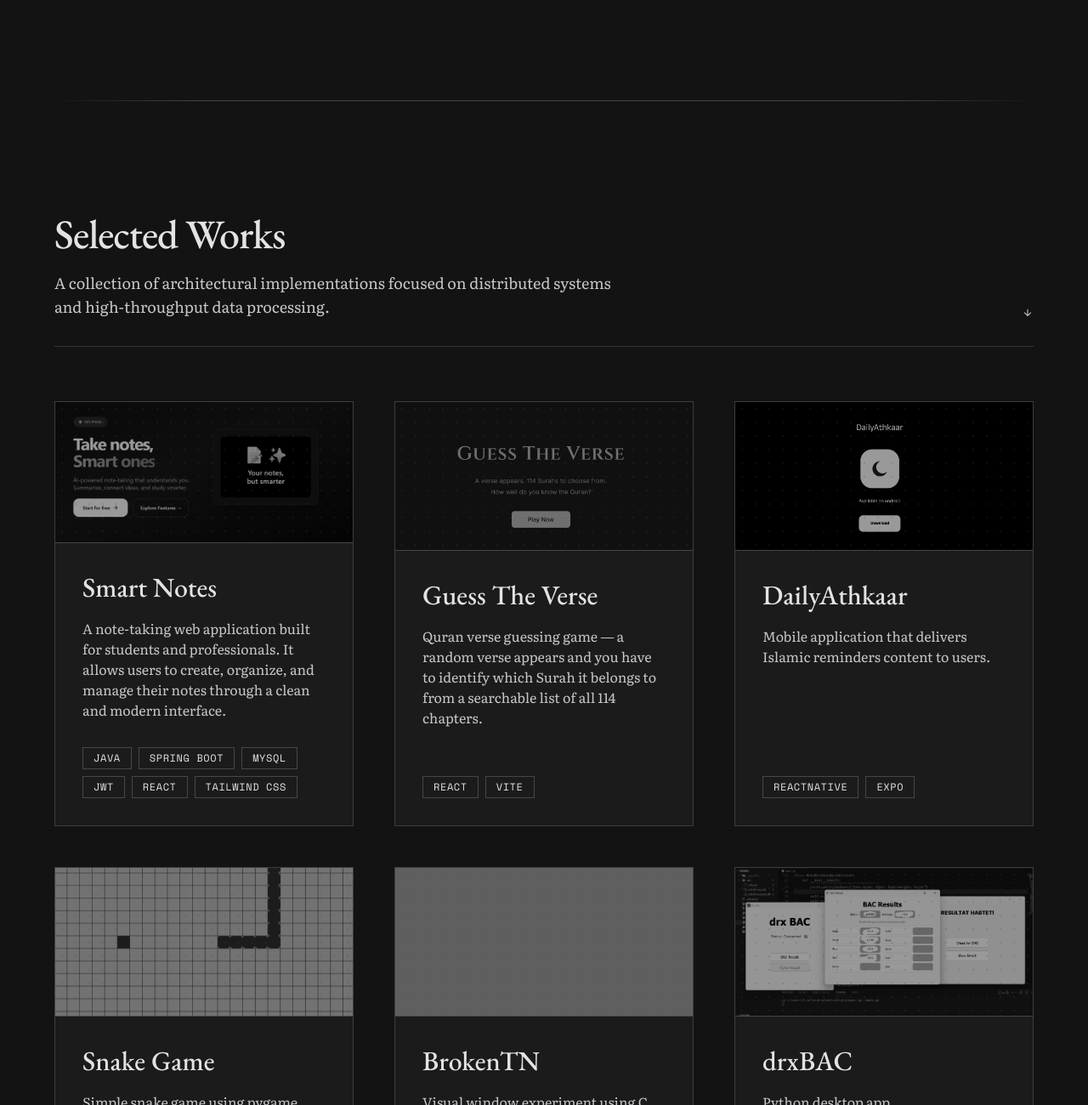
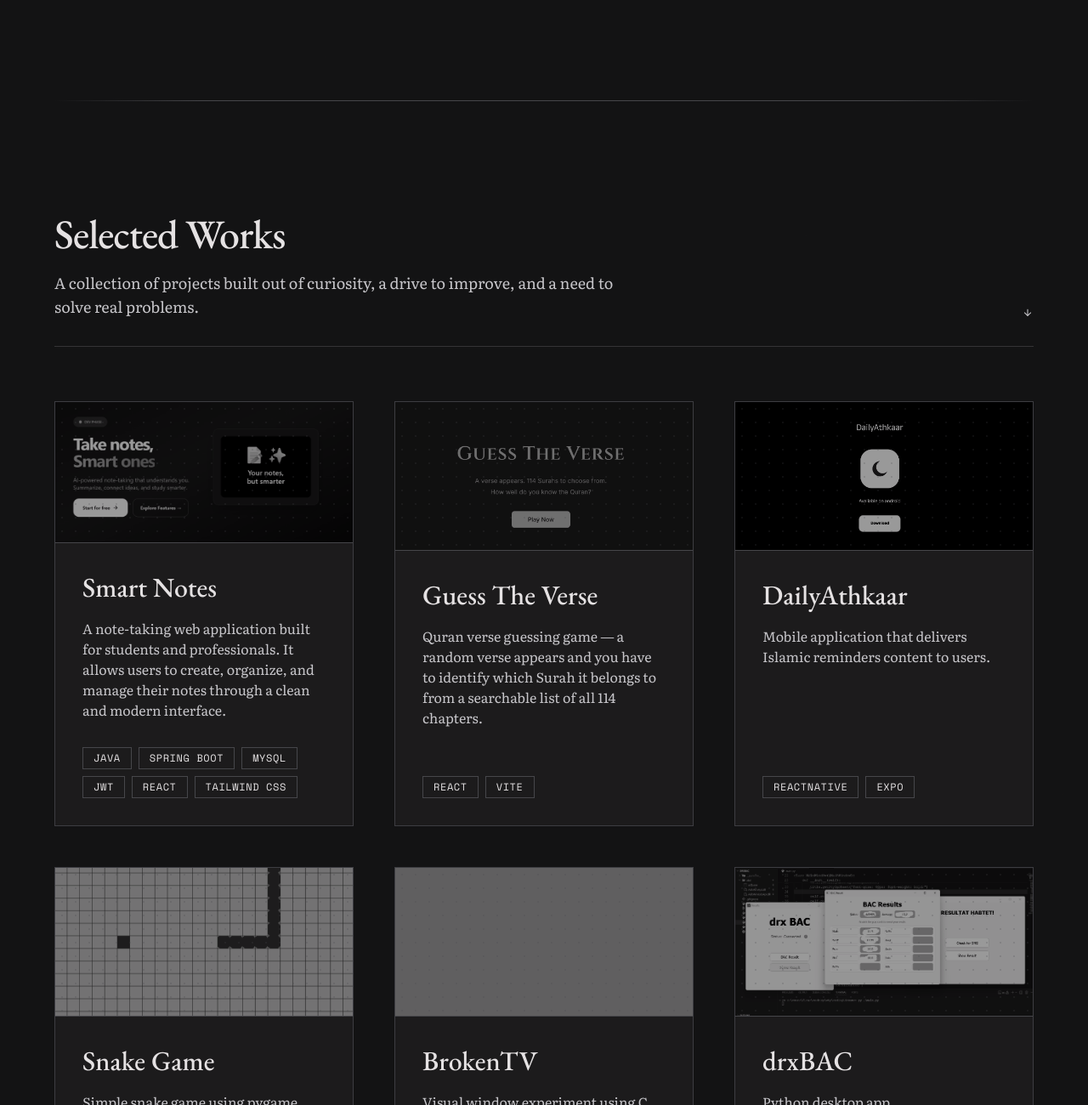
Before and after one commit to saskiiTN/TilliFiras, a plain HTML site: page index.html in a window 1280 px wide. Shown: the part 1500-2800 px from the top of the page at 85% size. Drawn offline with nearby package versions, Linux system fonts and the light colour scheme; grey boxes are pictures that could not be loaded.

Commit message:
Changes some content

```diff
--- a/index.html
+++ b/index.html
@@ -43,7 +43,7 @@
                     <span class="hero__title-accent">Tlili Firas.</span>
                 </h1>
                 <p class="hero__lead">
-                    I forge distributed systems and backend architectures that endure. Drawing inspiration from ancient codices and brutalist structures, my code is written to be resilient, readable, and absolute.
+                    I'm passionate about programming and computer science, with a strong interest in low-level systems and how things work under the hood. I enjoy building efficient solutions to real problems — software that's not just functional, but well-crafted.
                 </p>
                 <div class="hero__cta-wrap">
                     <a class="btn-primary" href="#works">Examine the Archives</a>
@@ -94,7 +94,7 @@
             <div class="works__header">
                 <div class="works__intro">
                     <h2 class="works__title">Selected Works</h2>
-                    <p class="works__subtitle">A collection of architectural implementations focused on distributed systems and high-throughput data processing.</p>
+                    <p class="works__subtitle">A collection of projects built out of curiosity, a drive to improve, and a need to solve real problems.</p>
                 </div>
                 <div class="works__meta">
 
@@ -196,7 +196,7 @@
                             <img class="project-card__image" alt="BrokenTV" src="media/brokenTV.png" />
                         </div>
                         <div class="project-card__body">
-                            <h3 class="project-card__title">BrokenTN</h3>
+                            <h3 class="project-card__title">BrokenTV</h3>
                             <p class="project-card__desc">
                                  Visual window experiment using C and SDL (Simple DirectMedia Layer) to test graphics simulation.
                             </p>
```
